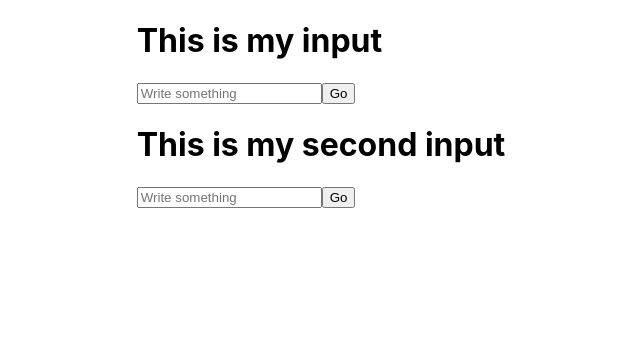
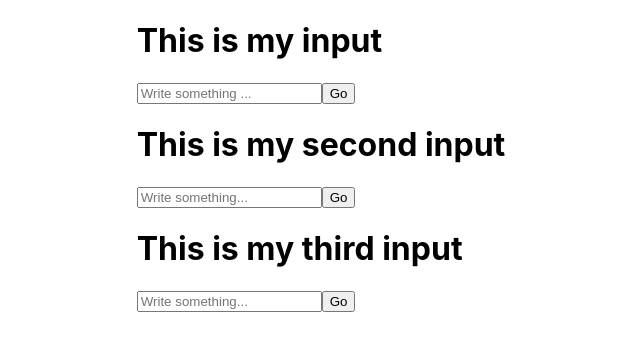
Before and after one commit to OdirileK/Firebase-App, a React (Create React App) app: page / in a window 1280 px wide. Shown: the top 350 px of the page, without its empty margins (319-959 px from the left). Built offline with nearby package versions, Linux system fonts and the light colour scheme.

Commit message:
third input

```diff
--- a/src/App.js
+++ b/src/App.js
@@ -9,14 +9,23 @@ function App() {
     <input
     name='name'
     type='text'
-    placeholder='Write something'
+    placeholder='Write something ...'
     />
     <button>Go</button>
+
     <h1>This is my second input</h1>
     <input
     name='name'
     type='text'
-    placeholder='Write something'
+    placeholder='Write something...'
+    />
+    <button>Go</button>
+
+    <h1>This is my third input</h1>
+    <input
+    name='name'
+    type='text'
+    placeholder='Write something...'
     />
     <button>Go</button>
     </div>
```
